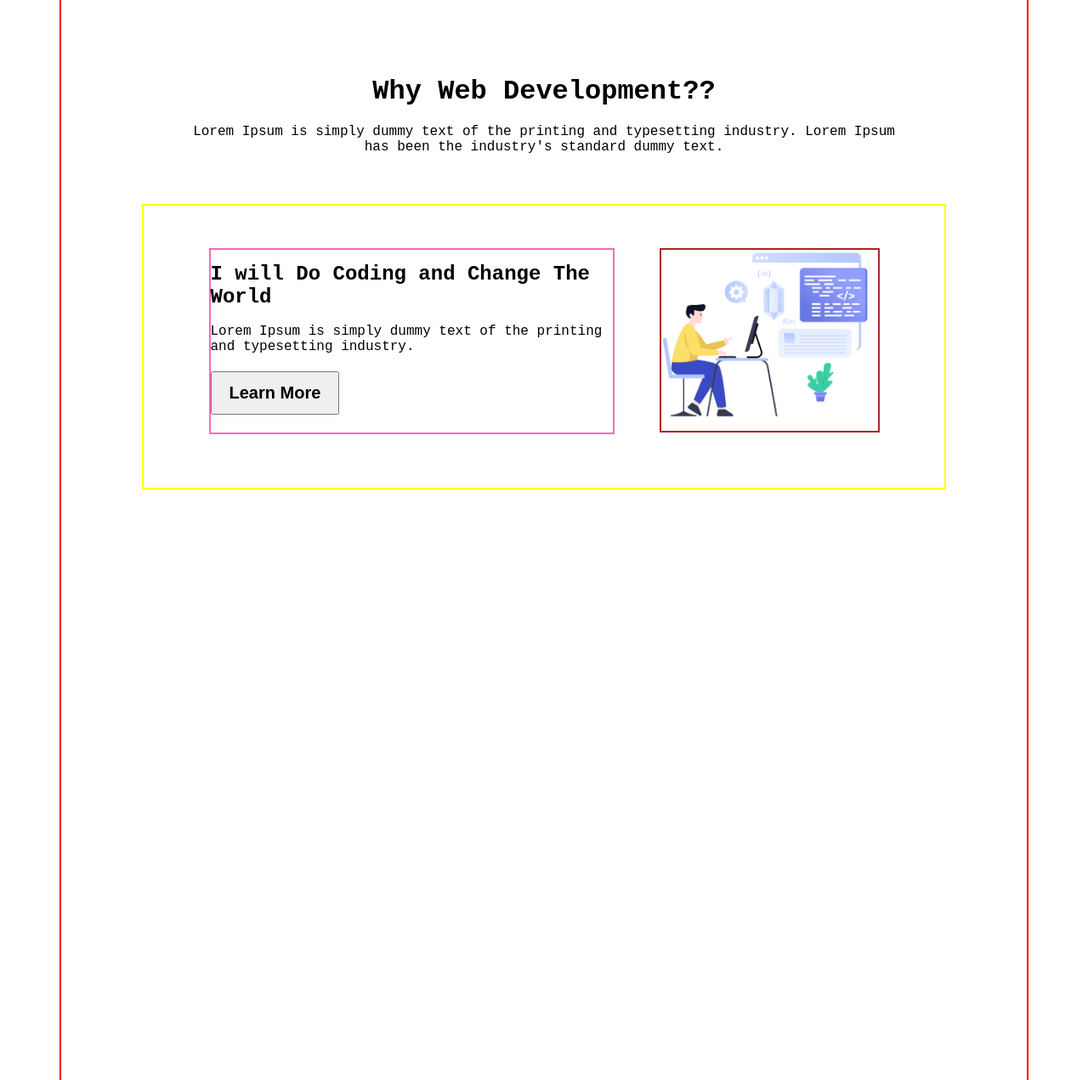
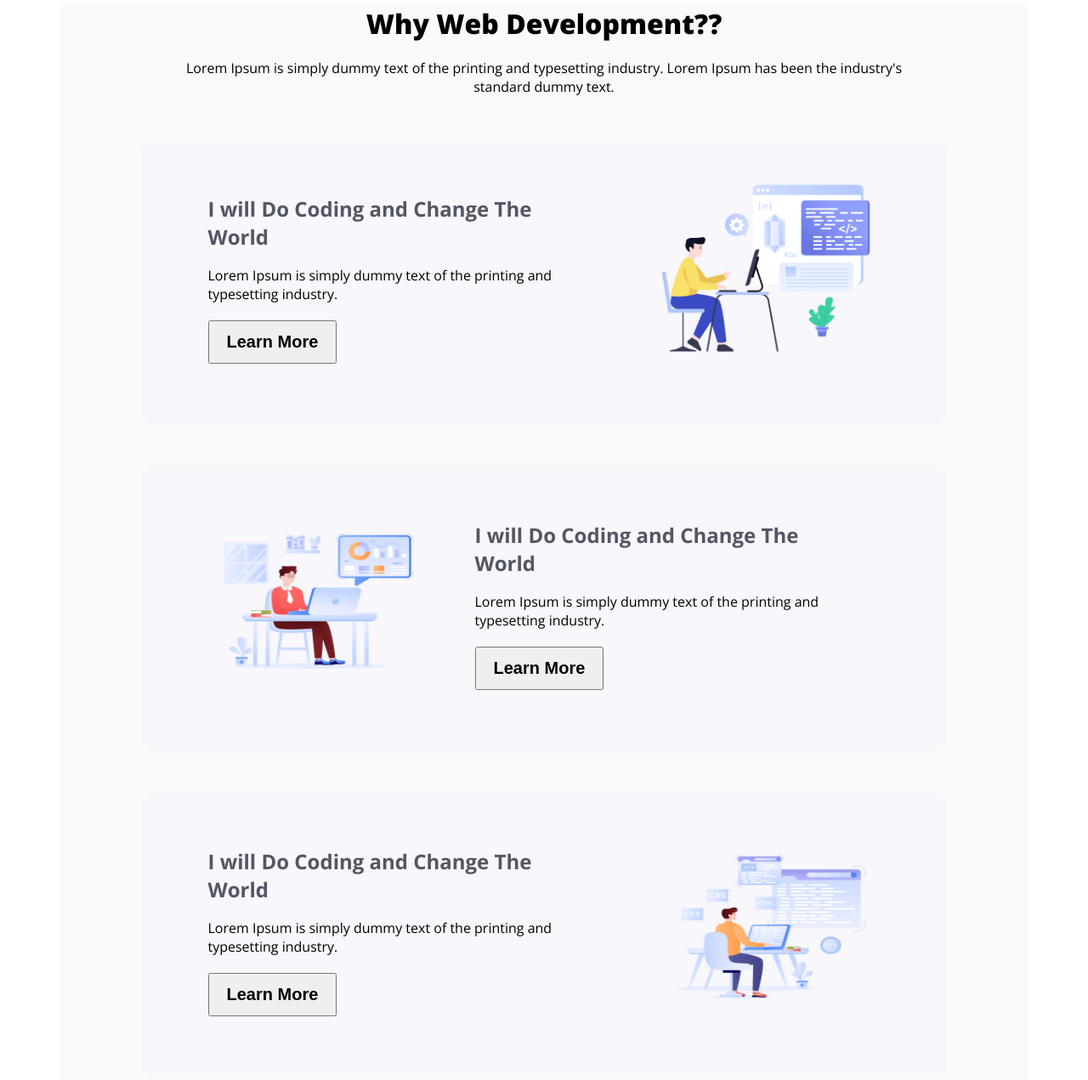
Before and after one commit to nomanmia128/assignment1-b10, a plain HTML site: page index.html in a window 1280 px wide. Shown: the part 764-2035 px from the top of the page at 85% size. Drawn offline with nearby package versions, Linux system fonts and the light colour scheme; a web font is replaced by a local one.

Commit message:
complete why web Devoloper

```diff
--- a/index.html
+++ b/index.html
@@ -29,22 +29,32 @@
 
            <div class="world-section">
             <div class="world-section-contant">
-              <h3>I will Do Coding and Change The World</h3>
-              <p>Lorem Ipsum is simply dummy text of the printing and typesetting industry.</p>
+              <h3>I will Do Coding and Change The <br> World</h3>
+              <p>Lorem Ipsum is simply dummy text of the  printing and typesetting industry.</p>
               <button class="lorem-btn">Learn More</button>
             </div>
             <img class="layer-img" src="assets/Layer_1.png" alt="">
            </div>
 
 
-           <!-- <div class="system-sextion">
-            <img src="assets/Group 3.png" alt="">
+           <div class="system-section">
+            <img class="group3-img" src="assets/Group 3.png" alt="">
+            <div class="system-section-contant">
+                <h3>I will Do Coding and Change The <br> World</h3>
+                <p>Lorem Ipsum is simply dummy text of the  printing and typesetting industry.</p>
+                <button class="lorem-btn">Learn More</button>
+              </div>
            </div>
 
 
            <div class="world-sectionn">
-            <img src="assets/Group 4.png" alt="">
-           </div> -->
+            <div class="world-sectionn-contant">
+                <h3>I will Do Coding and Change The <br> World</h3>
+                <p>Lorem Ipsum is simply dummy text of the  printing and typesetting industry.</p>
+                <button class="lorem-btn">Learn More</button>
+              </div>
+            <img class="group4-img" src="assets/Group 4.png" alt="">
+           </div>
         </section>
      </main>
 
--- a/style/assignment1.css
+++ b/style/assignment1.css
@@ -1,6 +1,5 @@
 /* Google font */
-@import url('https://fonts.googleapis.com/css2?family=Azeret+Mono:ital,wght@0,100..900;1,100..900&display=swap');
-
+@import url('https://fonts.googleapis.com/css2?family=Open+Sans:ital,wght@0,300..800;1,300..800&display=swap');
 *{
     box-sizing: border-box;
     margin: 0;
@@ -8,7 +7,7 @@
 }
 
 body{
-    font-family: "Azeret Mono", monospace;
+    font-family: "Open Sans", sans-serif;
 }
 
 /* Banner style start */
@@ -61,9 +60,9 @@ header{
 .why-section{
     width: 1140px;
     height: 1393px;
-    border: 2px solid red;
     margin: 0 auto;
     margin-top: 74px;
+    background: rgba(13, 19, 33, 0.02);
 }
 
 .why-header-section{
@@ -89,31 +88,38 @@ header{
     margin-top: 20px;
 }
 
-/* ------ */
-.world-section{
+/* World section style strat */
+.world-section, .system-section, .world-sectionn{
     width: 946px;
     height: 336px;
-    border: 2px solid yellow;
     margin: 0 auto;
     margin-top: 48px;
     display: flex;
     padding: 50px;
+    background-color: rgb(247, 247, 252);
+    border-radius: 16px;
 }
 
-.world-section-contant{
+.world-section-contant,
+.system-section-contant,
+.world-sectionn-contant{
     width: 477px;
     height: 219px;
-    border: 2px solid hotpink;
     margin: 0 auto;
 }
 
-.world-section-contant h3{
+.world-section-contant h3,
+.system-section-contant h3,
+.world-sectionn-contant h3{
     font-size: 24px;
     font-weight: 700;
     margin-top: 15px;
+    color: rgba(13, 19, 33, 0.7);
 }
 
-.world-section-contant p{
+.world-section-contant p,
+.system-section-contant p,
+.world-sectionn-contant p{
     font-size: 16px;
     font-weight: 400;
     margin-top: 18px;
@@ -127,26 +133,10 @@ header{
 }
 
 
-.layer-img{
+.layer-img,
+.group3-img,
+.group4-img{
     width: 259px;
     height: 217px;
-    border: 2px solid firebrick;
     margin: 0 auto;
 }
-
-
-/* .system-sextion{
-    width: 946px;
-    height: 336px;
-    border: 2px solid rgb(32, 154, 240);
-    margin: 0 auto;
-    margin-top: 32px;
-}
-
-.world-sectionn{
-    width: 946px;
-    height: 336px;
-    border: 2px solid rgb(37, 15, 236);
-    margin: 0 auto;
-    margin-top: 32px;
-} */
```
